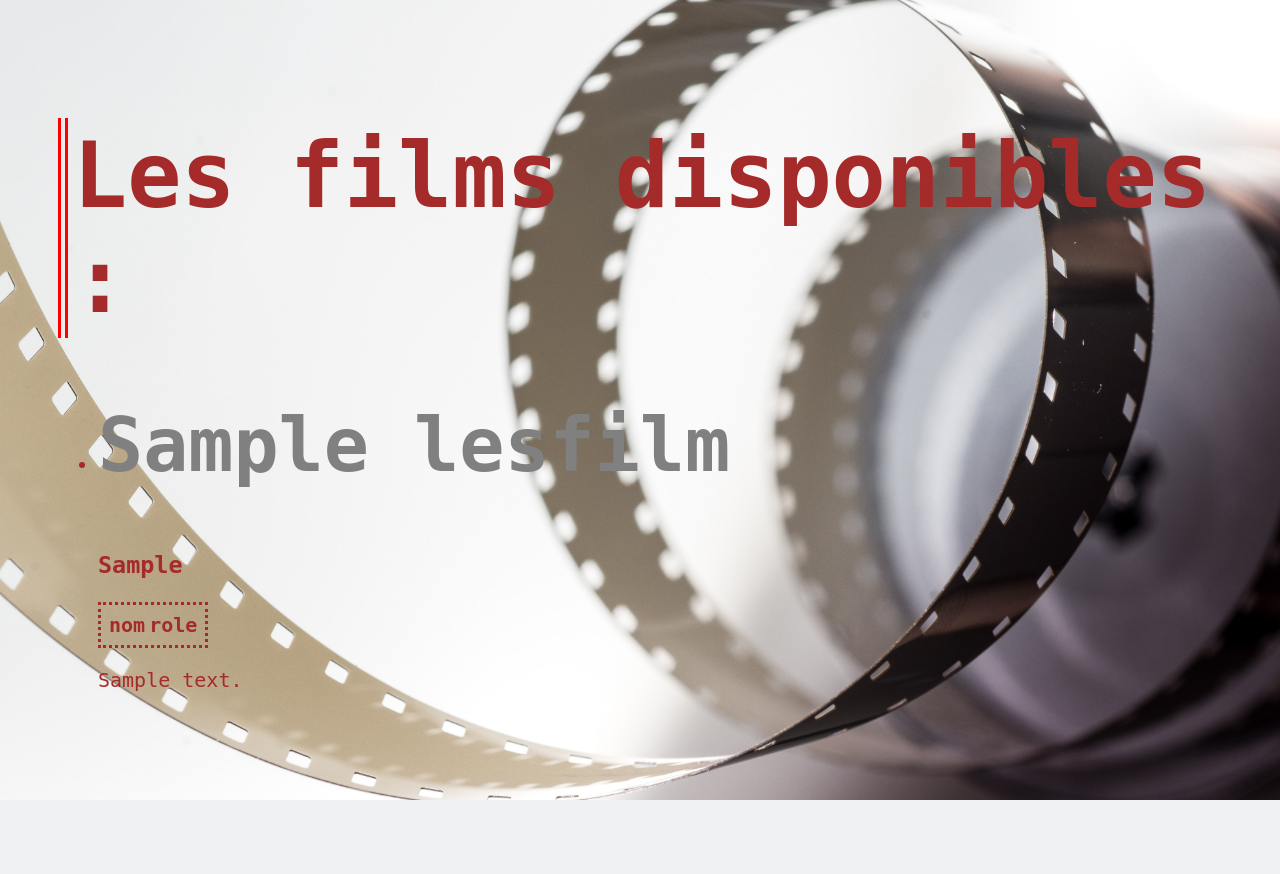
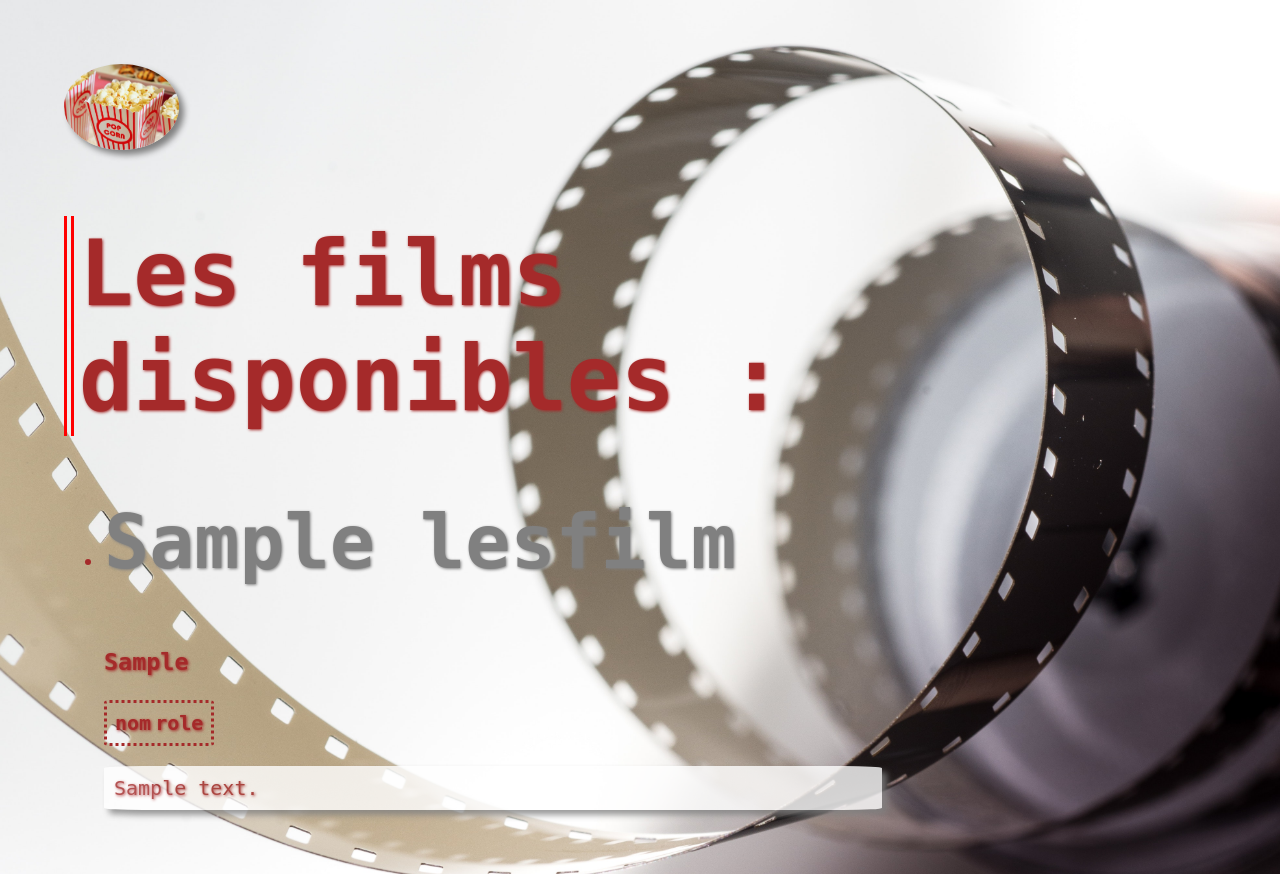
Before and after one commit to Ayoub-Tehari/micro-site_FILMS, a PHP site: page /test/ in a window 1280 px wide. Before the commit the page ends 800 px from the top, so only its background shows below. Run offline with PHP 8.4, Linux system fonts and the light colour scheme; tables that the repository leaves empty or names only in its code hold one stand-in row (values such as "Sample post"); data that the repository does not hold is empty.

Commit message:
logo+CSS

```diff
--- a/index.php
+++ b/index.php
@@ -10,6 +10,7 @@
     </head>
 
     <body>
+            <img src="http://localhost/test/logo3.jpg" class="logo" width ="10%" />
 <?php
 
 try
--- a/style2.css
+++ b/style2.css
@@ -6,8 +6,9 @@ body {
   background-size: cover;
   color: brown;
   font-family: monospace;
-  padding: 50px;
   font-size: 20px;
+  margin: 5%;
+  text-shadow: 1px 1px 3px brown;
 }
 h1 {
   border-left-style: double;
@@ -19,16 +20,34 @@ h1 {
 h2 {
   font-size: 75px;
   color: grey;
+  text-shadow: 1px 1px 3px grey;
 }
 p:hover {
   border-left: 4px solid brown;
+
+  opacity: 1;
+}
+p {
+  background-color: white;
+  opacity: 0.8;
+  margin-right: 30%;
+  box-shadow: 5px 5px 6px gray;
+  text-align: justify;
+  padding: 10px;
+  border-radius: 5%;
 }
 table {
   border-color: brown;
   border-style: dotted;
   padding: 5px;
+  border-radius: 5%;
 }
 
 td {
   padding: 5px;
 }
+
+.logo {
+  border-radius: 50%;
+  box-shadow: 5px 5px 6px gray;
+}
```
Also changed, not shown: logo3.jpg (added).
